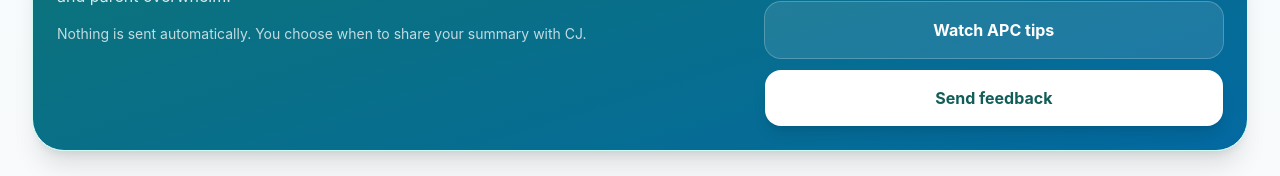
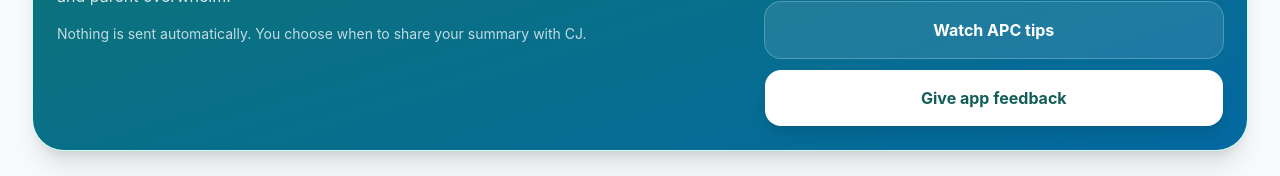
Before and after one commit to autismpathwaysconsulting/apc-calm-companion, a React (Vite) app: page / in a window 1280 px wide. Shown: the part 5673-5849 px from the top of the page. Built offline with nearby package versions, Linux system fonts and the light colour scheme.

Commit message:
Clarify feedback button

```diff
--- a/src/App.jsx
+++ b/src/App.jsx
@@ -1084,7 +1084,7 @@ function resetSavedData() {
               </button>
               <a href="https://autismpathwaysconsulting.com/services" target="_blank" rel="noreferrer" className="rounded-2xl bg-white/10 px-5 py-4 text-center font-bold text-white ring-1 ring-white/30">1:1 Parent Support & Strategy Session</a>
               <a href="https://www.instagram.com/autismpathwaysconsulting" target="_blank" rel="noreferrer" className="rounded-2xl bg-white/10 px-5 py-4 text-center font-bold text-white ring-1 ring-white/30">Watch APC tips</a>
-              <a href="mailto:cjlim@autismpathwaysconsulting.com?subject=APC%20Calm%20Companion%20Feedback&body=Hi%20CJ%2C%0A%0AI%20tried%20APC%20Calm%20Companion.%0A%0AWhat%20helped%20most%3A%0A%0AWhat%20felt%20confusing%3A%0A%0AWhat%20I%20wish%20the%20app%20had%3A%0A%0A" className="rounded-2xl bg-white px-5 py-4 text-center font-bold text-teal-800 shadow-lg">Send feedback</a>
+              <a href="mailto:cjlim@autismpathwaysconsulting.com?subject=APC%20Calm%20Companion%20Feedback&body=Hi%20CJ%2C%0A%0AI%20tried%20APC%20Calm%20Companion.%0A%0AWhat%20helped%20most%3A%0A%0AWhat%20felt%20confusing%3A%0A%0AWhat%20I%20wish%20the%20app%20had%3A%0A%0A" className="rounded-2xl bg-white px-5 py-4 text-center font-bold text-teal-800 shadow-lg">Give app feedback</a>
             </div>
           </div>
         </section>
```
